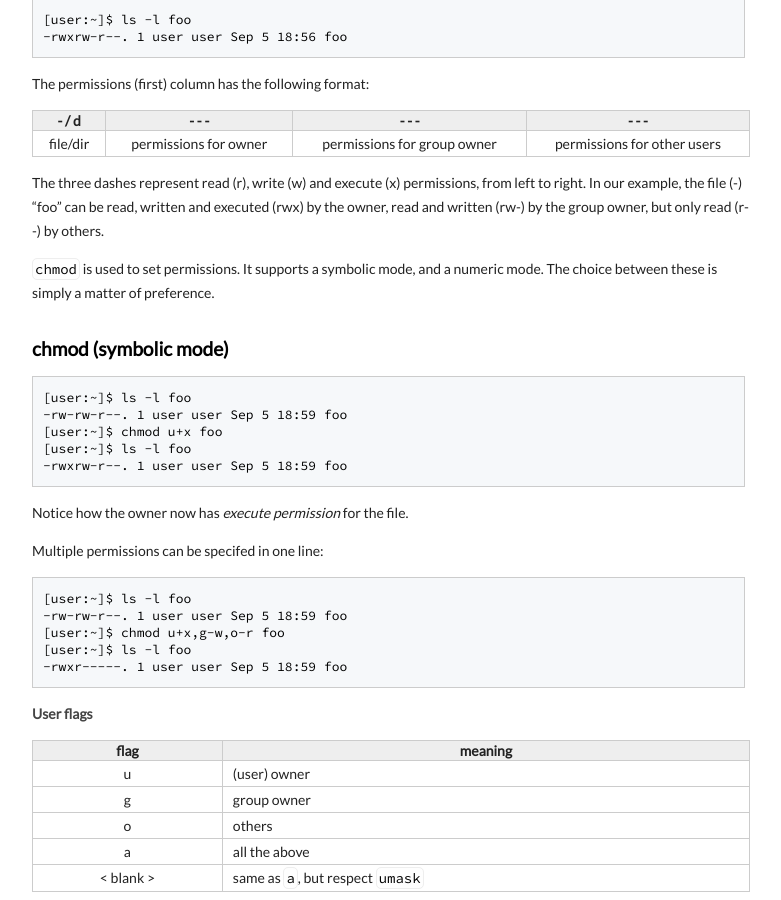
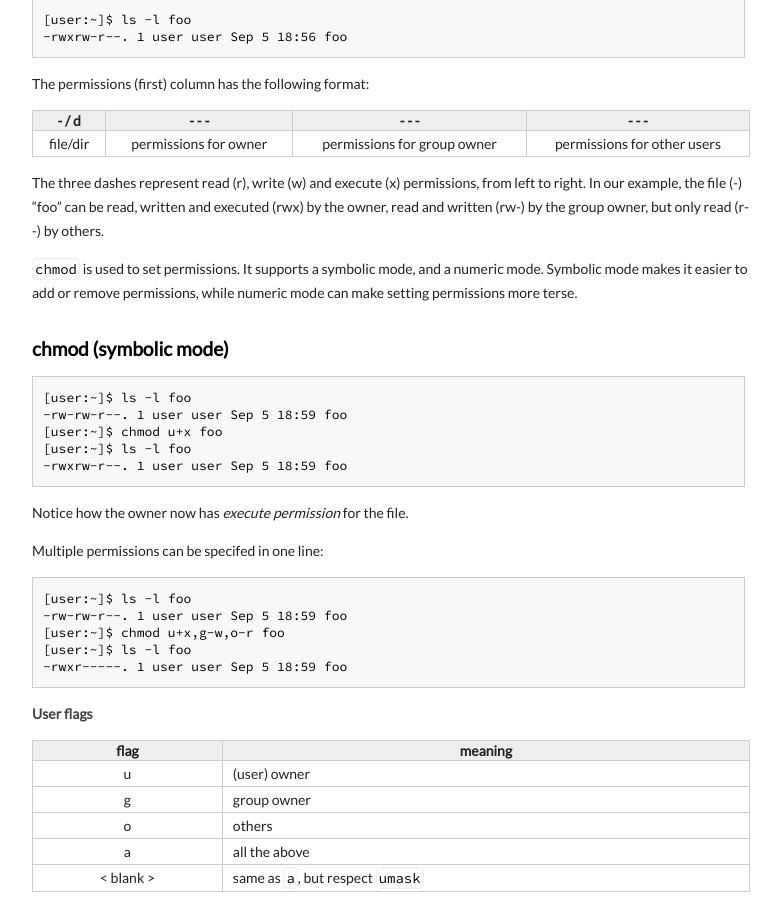
Before and after one commit to execas/execas.github.io, a Jekyll site: the page built from _posts/2018-10-21-linux-ownership-permissions-and-special-attributes.md, in a window 1280 px wide and 900 px high, scrolled down 1118 px. Shown: the whole window, without its empty margins (249-1030 px from the left). Built offline with Jekyll 4.4.1, drawn with Linux system fonts in a browser that asks for light colours.

Commit message:
Update 2018-10-21-linux-ownership-permissions-and-special-attributes.md

```diff
--- a/_posts/2018-10-21-linux-ownership-permissions-and-special-attributes.md
+++ b/_posts/2018-10-21-linux-ownership-permissions-and-special-attributes.md
@@ -59,7 +59,7 @@ The permissions (first) column has the following format:
 The three dashes represent read (r), write (w) and execute (x) permissions, from left to right.
 In our example, the file (-) "foo" can be read, written and executed (rwx) by the owner, read and written (rw-) by the group owner, but only read (r- -) by others.
 
-`chmod` is used to set permissions. It supports a symbolic mode, and a numeric mode. The choice between these is simply a matter of preference.
+`chmod` is used to set permissions. It supports a symbolic mode, and a numeric mode. Symbolic mode makes it easier to add or remove permissions, while numeric mode can make setting permissions more terse.
 
 
 ### chmod (symbolic mode)
```
